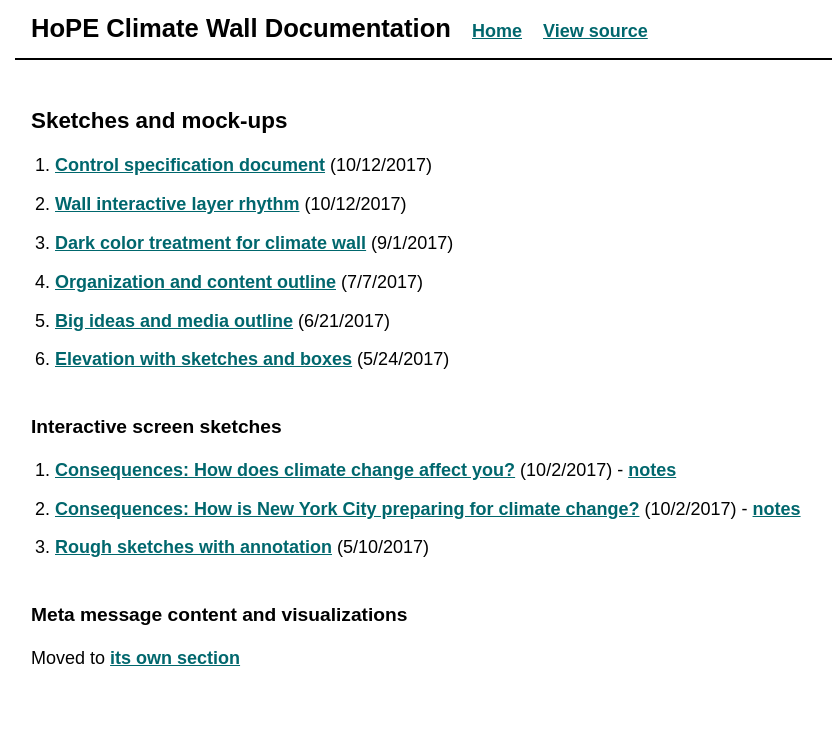
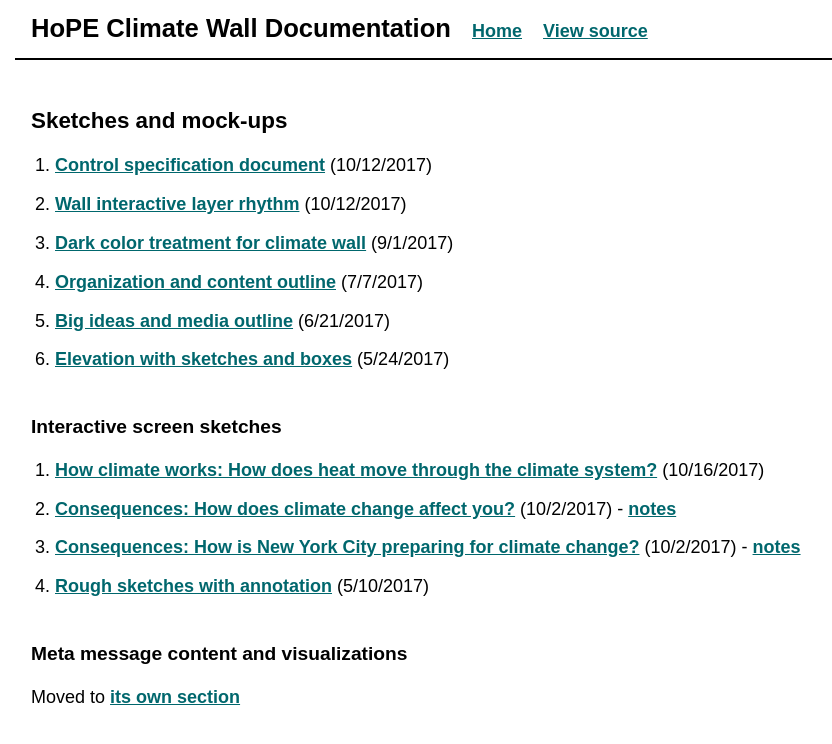
Before and after one commit to beefoo/climate-wall-docs, a Jekyll site: the page built from _design/sketches.md, in a window 1280 px wide. Shown: the top 744 px of the page, without its empty margins (155-987 px from the left). Built offline with Jekyll 4.4.1, drawn with Linux system fonts in a browser that asks for light colours.

Commit message:
add heat drives climate sketch

```diff
--- a/_design/sketches.md
+++ b/_design/sketches.md
@@ -15,6 +15,7 @@
 
 ### Interactive screen sketches
 
+1. [How climate works: How does heat move through the climate system?](../assets/prototypes/heat_system.pdf) (10/16/2017)
 1. [Consequences: How does climate change affect you?](../assets/prototypes/impact_people.jpg) (10/2/2017) - [notes](../assets/prototypes/impact_people_notes.jpg)
 1. [Consequences: How is New York City preparing for climate change?](../assets/prototypes/mitigation.jpg) (10/2/2017) - [notes](../assets/prototypes/mitigation_notes.jpg)
 1. [Rough sketches with annotation](https://s3.amazonaws.com/brianfoo-amnh/hope_sketches_2017-05-10.pdf) (5/10/2017)
```
Also changed, not shown: assets/prototypes/heat_system_01.png (added), assets/prototypes/heat_system_02.png (added), assets/prototypes/heat_system_03.png (added), assets/prototypes/heat_system_04.png (added), 1 other file.
